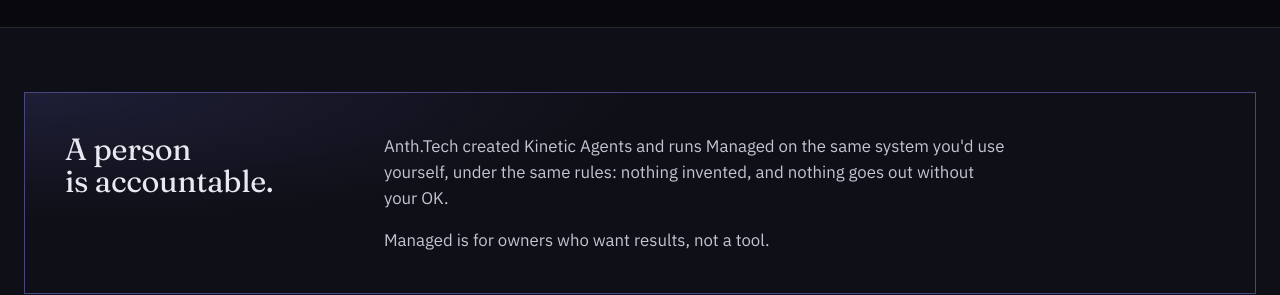
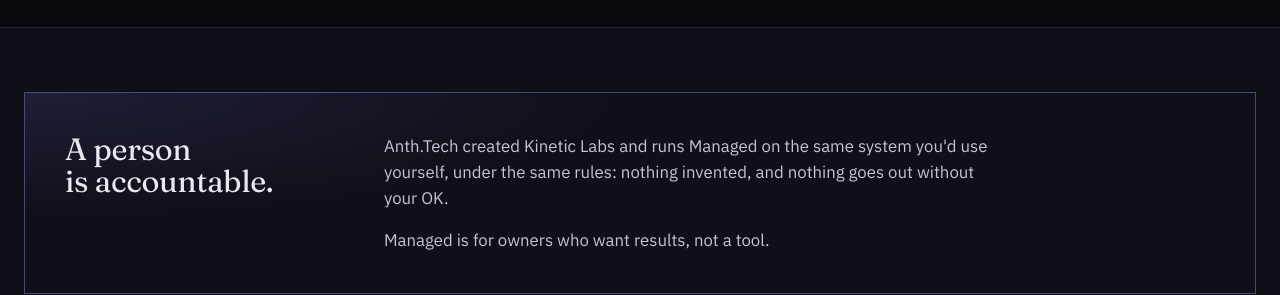
Before and after one commit to 0xdownlink/kinetic-marketing-website, a Next.js app: page /managed in a window 1280 px wide. Shown: the part 1620-1915 px from the top of the page. Built offline with nearby package versions, Linux system fonts and the light colour scheme.

Commit message:
Update Managed page to say Kinetic Labs

```diff
--- a/src/app/managed/page.tsx
+++ b/src/app/managed/page.tsx
@@ -40,12 +40,12 @@ export default function ManagedPage() {
         kicker="Kinetic Managed"
         title={
           <>
-            Rather not do it yourself? <em>We&apos;ll run it.</em>
+            Rather not do it yourself? <em>We'll run it.</em>
           </>
         }
         subtitle={
           <p>
-            Kinetic Managed is Kinetic run by {COMPANY}&apos;s team. We set up
+            Kinetic Managed is Kinetic run by {COMPANY}'s team. We set up
             your record and site, keep your site and posts current, and check in
             with you on anything that needs your answer. You approve what goes
             out, without learning any tool.
@@ -62,7 +62,7 @@ export default function ManagedPage() {
           <header className={s.head}>
             <div className="section-tag">
               <span>§ 01</span>
-              <span>What&apos;s included</span>
+              <span>What's included</span>
             </div>
             <h2 id="included-heading" className={s.h2}>
               The jobs nobody <em>has time for.</em>
@@ -92,8 +92,8 @@ export default function ManagedPage() {
             <h2 id="who-heading">A person is accountable.</h2>
             <div className={s.asideBody}>
               <p>
-                {COMPANY} created Kinetic Agents and runs Managed on the same
-                system you&apos;d use yourself, under the same rules: nothing
+                {COMPANY} created Kinetic Labs and runs Managed on the same
+                system you'd use yourself, under the same rules: nothing
                 invented, and nothing goes out without your OK.
               </p>
               <p>Managed is for owners who want results, not a tool.</p>
```
